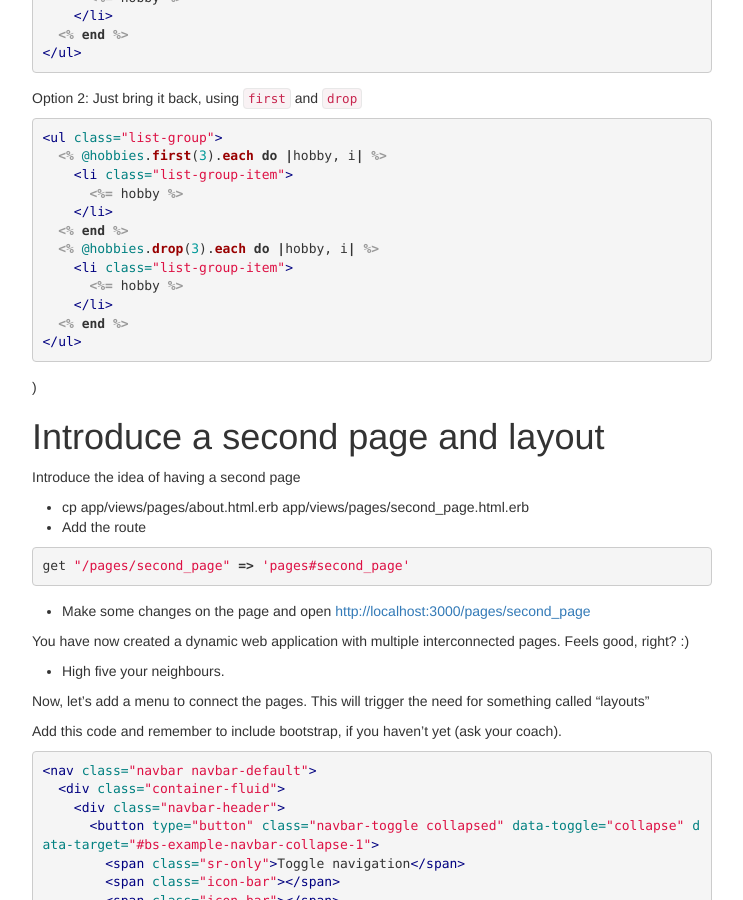
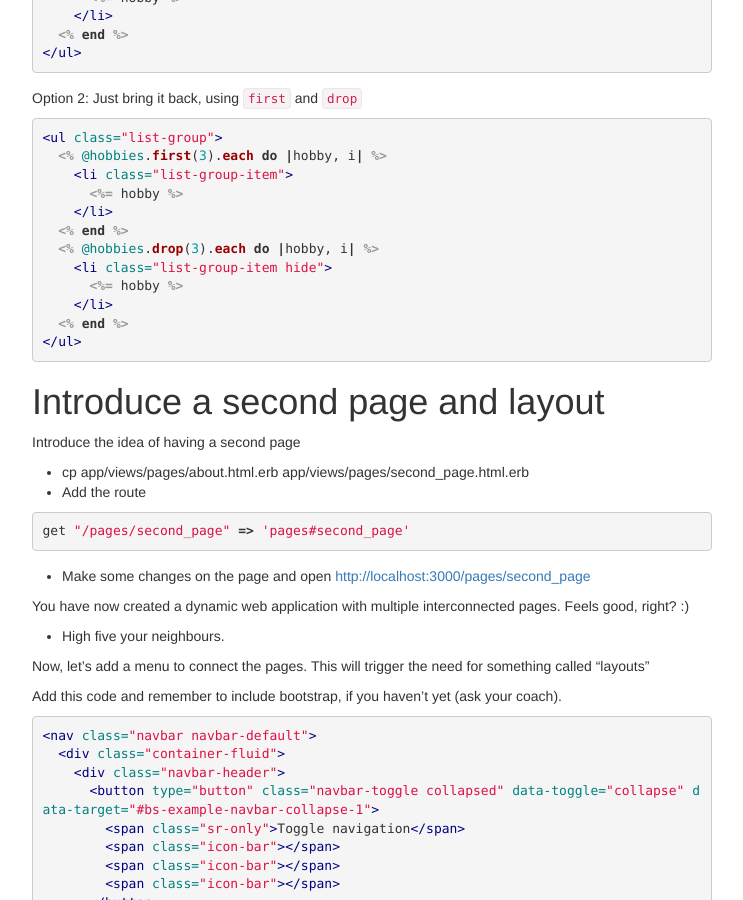
Before and after one commit to brug-be/railsgirls_guide, a Jekyll site: the page built from part_2_dynamic.md, in a window 1280 px wide and 900 px high, scrolled down 2685 px. Shown: the whole window, without its empty margins (268-1011 px from the left). Built offline with Jekyll 4.4.1, drawn with Linux system fonts in a browser that asks for light colours; nearby versions of some CDN libraries.

Commit message:
Missing class for list iteration Fixes #31

```diff
--- a/part_2_dynamic.md
+++ b/part_2_dynamic.md
@@ -162,12 +162,12 @@
     </li>
   <% end %>
   <% @hobbies.drop(3).each do |hobby, i| %>
-    <li class="list-group-item">
+    <li class="list-group-item hide">
       <%= hobby %>
     </li>
   <% end %>
 </ul>
-{% endhighlight %})
+{% endhighlight %}
 
 # Introduce a second page and layout
 
```
